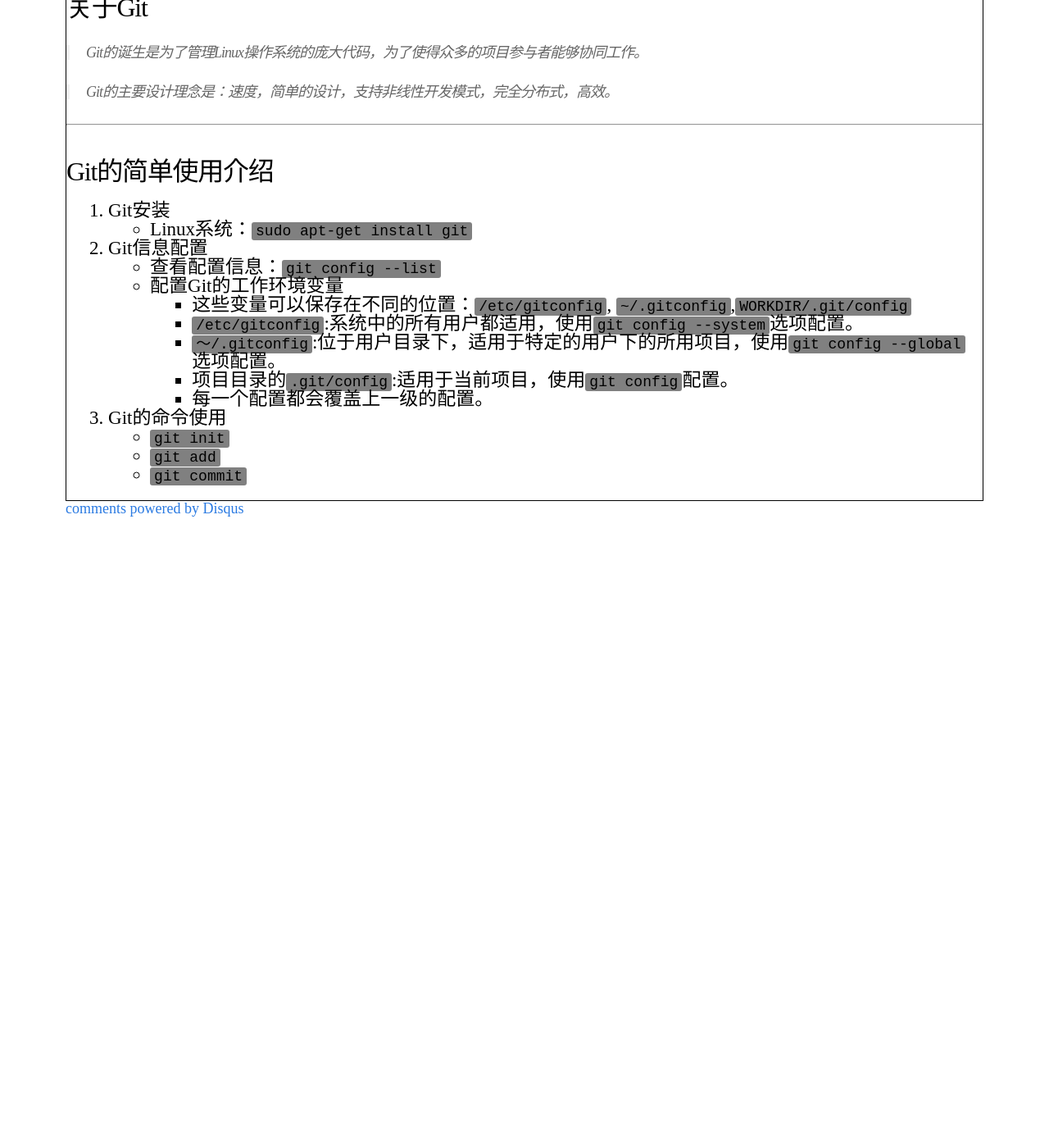
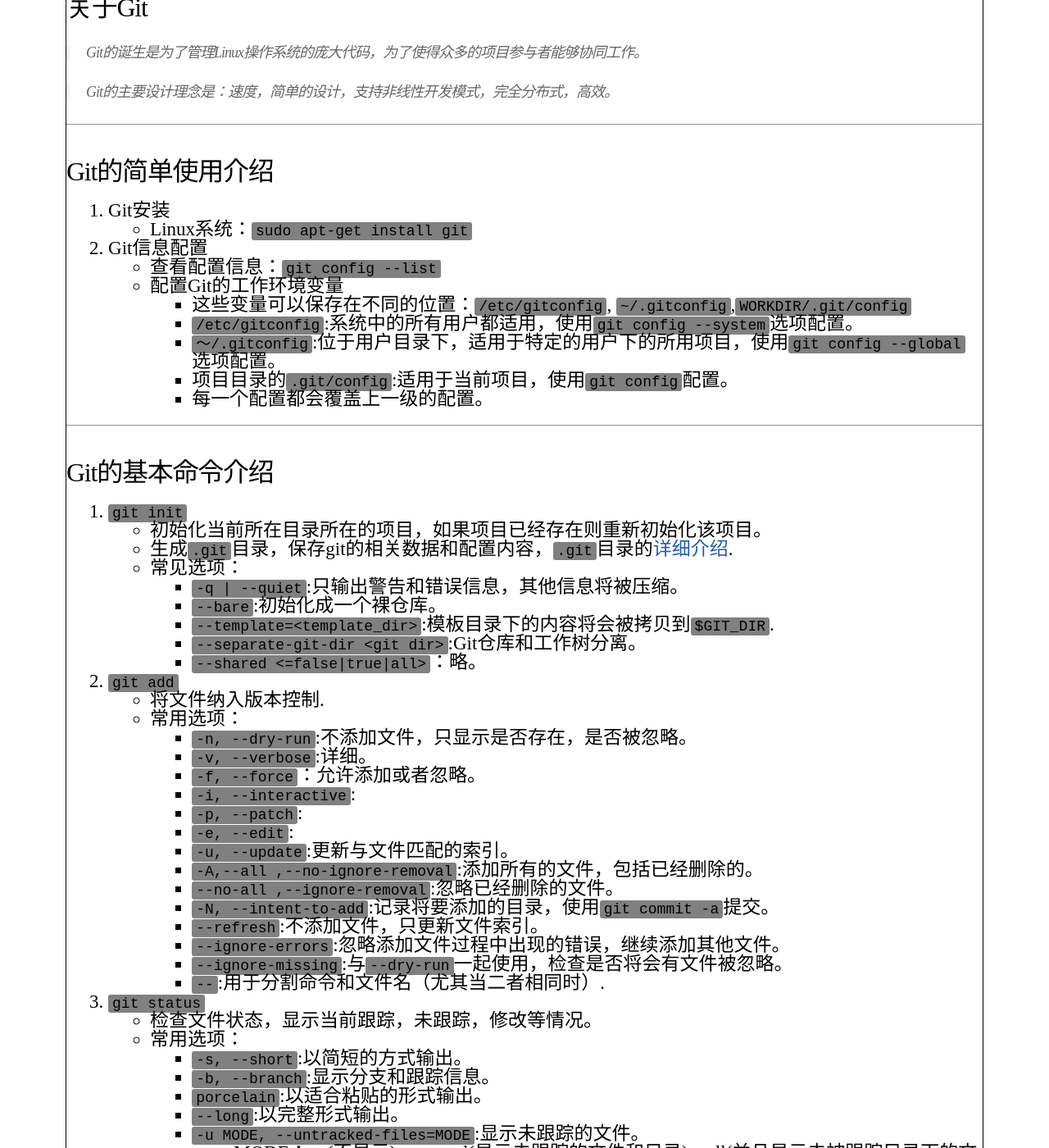
Before and after one commit to codeybs/blog, a Jekyll site: the page built from _posts/2014-09-16-Git简单使用.md, in a window 1280 px wide and 1400 px high, scrolled down 932 px. Shown: the whole window at 82% size. Built offline with Jekyll 4.4.1, drawn with Linux system fonts in a browser that asks for light colours; comment, search, counter and statistics services are not loaded; before the commit the page ends 1562 px from its top, so only the background shows below that; some of the changed text lies outside the part shown.

Commit message:
2014-09-16-Git简单使用.md20140917_21:04:55

```diff
--- a/_posts/2014-09-16-Git简单使用.md
+++ b/_posts/2014-09-16-Git简单使用.md
@@ -67,8 +67,59 @@
      + 项目目录的`.git/config`:适用于当前项目，使用`git config`配置。
      + 每一个配置都会覆盖上一级的配置。
 
-3. Git的命令使用
 
-   + `git init`
-   + `git add`
-   + `git commit`
+-----------------------------------------------
+
+## Git的基本命令介绍
+
+1. `git init`
+    + 初始化当前所在目录所在的项目，如果项目已经存在则重新初始化该项目。
+    + 生成`.git`目录，保存git的相关数据和配置内容，`.git`目录的[详细介绍]().
+    + 常见选项：
+      + `-q | --quiet`:只输出警告和错误信息，其他信息将被压缩。
+      + `--bare`:初始化成一个裸仓库。
+      + `--template=<template_dir>`:模板目录下的内容将会被拷贝到`$GIT_DIR`.
+      + `--separate-git-dir <git dir>`:Git仓库和工作树分离。
+      + `--shared <=false|true|all>`：略。
+
+2. `git add`
+   + 将文件纳入版本控制.
+   + 常用选项：
+     + `-n, --dry-run`:不添加文件，只显示是否存在，是否被忽略。
+     + `-v, --verbose`:详细。
+     + `-f, --force`：允许添加或者忽略。
+     + `-i, --interactive`:
+     + `-p, --patch`:
+     + `-e, --edit`:
+     + `-u, --update`:更新与文件匹配的索引。
+     + `-A,--all ,--no-ignore-removal`:添加所有的文件，包括已经删除的。
+     + `--no-all ,--ignore-removal`:忽略已经删除的文件。
+     + `-N, --intent-to-add`:记录将要添加的目录，使用`git commit -a`提交。
+     + `--refresh`:不添加文件，只更新文件索引。
+     + `--ignore-errors`:忽略添加文件过程中出现的错误，继续添加其他文件。
+     + `--ignore-missing`:与`--dry-run`一起使用，检查是否将会有文件被忽略。
+     + `--`:用于分割命令和文件名（尤其当二者相同时）.
+3. `git status `
+   + 检查文件状态，显示当前跟踪，未跟踪，修改等情况。
+   + 常用选项：
+     + `-s, --short`:以简短的方式输出。
+     + `-b, --branch`:显示分支和跟踪信息。
+     + `porcelain`:以适合粘贴的形式输出。
+     + `--long`:以完整形式输出。
+     + `-u MODE, --untracked-files=MODE`:显示未跟踪的文件。
+       + MODE：no(不显示)，normal(显示未跟踪的文件和目录)，all(并且显示未被跟踪目录下的文件)。
+     + `--ignored`:显示被忽略的文件。
+     + `-z`:结束符使用NUL，不使用LF。
+     + `--column,--no-column`:是否以列的形式显示未被跟踪的文件。
+4. git commit`
+
+
+--------------------------------------------------
+
+## Git 仓库克隆
+
++ `git clone [url] [newname]`:用于克隆某个项目的Git仓库。
++ Git支持多种数据传输协议：
+  + `git://`：Git协议。
+  + `http(s)://`：HTTP超文本传输协议（安全）。
+  + `user@server:/path.git`:SSH协议。
```
